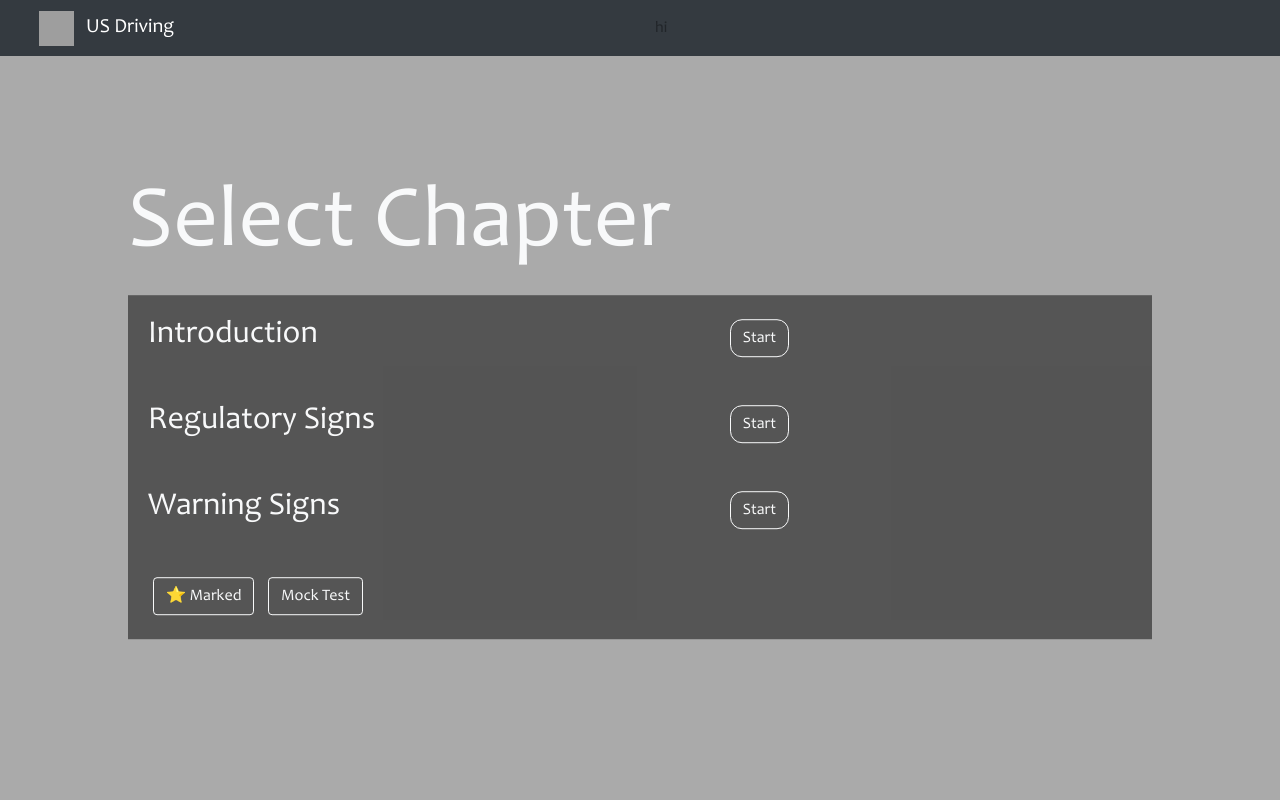
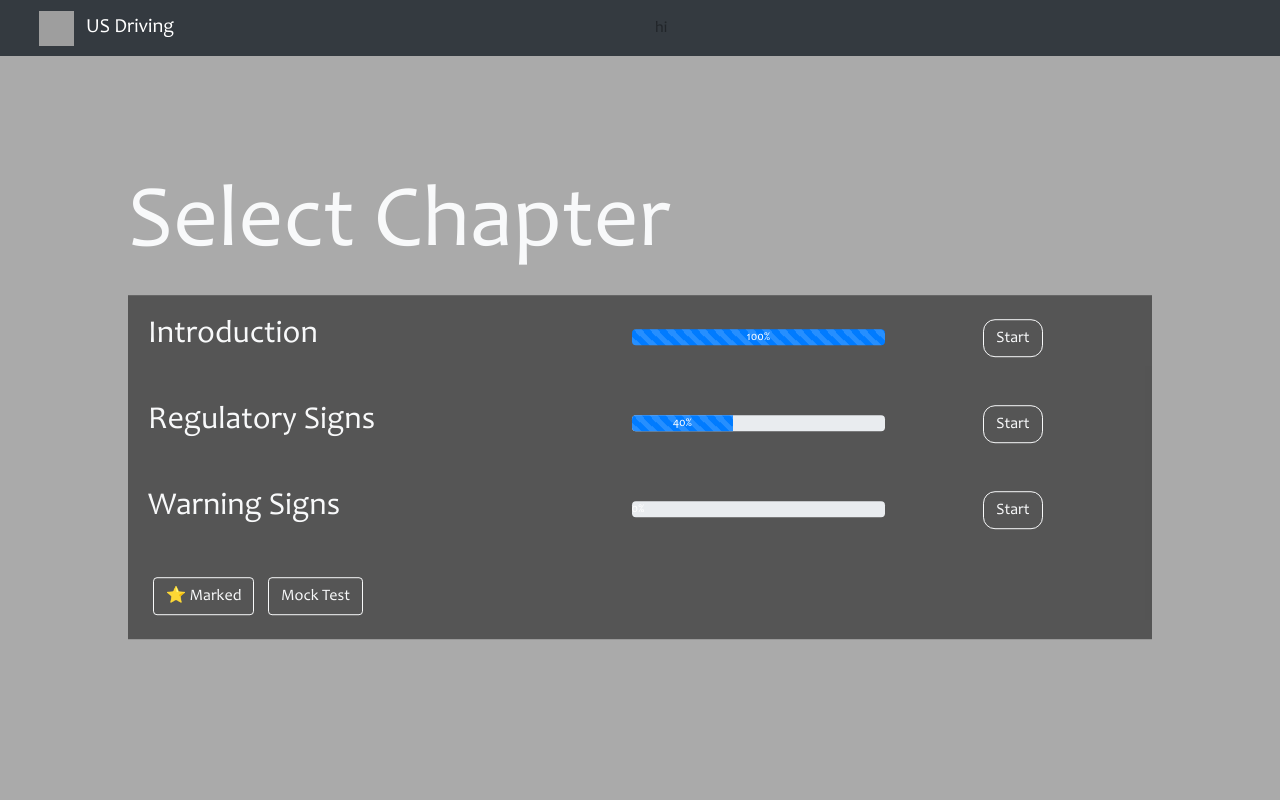
Before and after one commit to lyz9518/road_sign_tutorial, a Flask app: page /selectChapter in a window 1280 px wide. Run offline with Flask 2, Linux system fonts and the light colour scheme; some libraries are stand-ins or nearby versions; grey boxes are pictures that could not be loaded.

Commit message:
Update basic progress bar

```diff
--- a/templates/ud-selectChapter.html
+++ b/templates/ud-selectChapter.html
@@ -26,6 +26,17 @@
         label{
             display: inline !important;
         }
+
+        .progress{
+            /* display:flex; */
+            vertical-align:middle;
+            align-items: center;
+            position: absolute;
+            top: 40%;
+            left: 30%;
+            width: 100%;
+        }
+
 	</style>
 
     <div class="vertical-center mx-10p">
@@ -37,6 +48,15 @@
                     <p class="text-light my-3 display-6" style="font-size: xx-large">
                         Introduction
                     </p>
+                </div>
+
+                <div class="col-md-3 progress_div">
+                    <div class="progress">
+                        <div class="progress-bar progress-bar-striped active" role="progressbar"
+                        aria-valuenow="40" aria-valuemin="0" aria-valuemax="100" style="width:100%">
+                          100%
+                        </div>
+                      </div>
                 </div>
 
                 <div class="col-md-3">
@@ -51,6 +71,15 @@
                     </p>
                 </div>
 
+                <div class="col-md-3 progress_div">
+                    <div class="progress">
+                        <div class="progress-bar progress-bar-striped active" role="progressbar"
+                        aria-valuenow="40" aria-valuemin="0" aria-valuemax="100" style="width:40%">
+                          40%
+                        </div>
+                      </div>
+                </div>
+
                 <div class="col-md-3">
                     <button class="btn btn-outline-light my-4 start_button" style="width:auto; float: right" onclick="location.href='./learn/1'">Start</button>
                 </div>
@@ -61,6 +90,15 @@
                     <p class="text-light my-3 display-6" style="font-size: xx-large">
                         Warning Signs
                     </p>
+                </div>
+
+                <div class="col-md-3 progress_div">
+                    <div class="progress">
+                        <div class="progress-bar progress-bar-striped active" role="progressbar"
+                        aria-valuenow="40" aria-valuemin="0" aria-valuemax="100" style="width:0%">
+                          0%
+                        </div>
+                      </div>
                 </div>
 
                 <div class="col-md-3">
```
